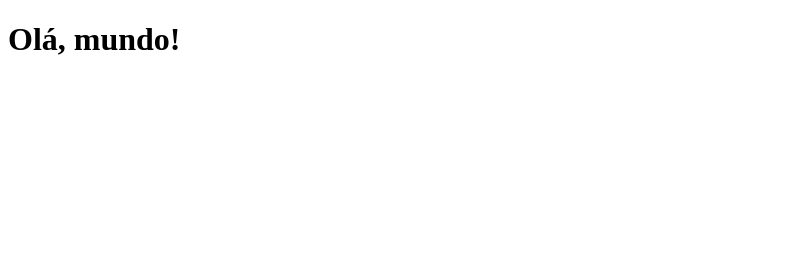
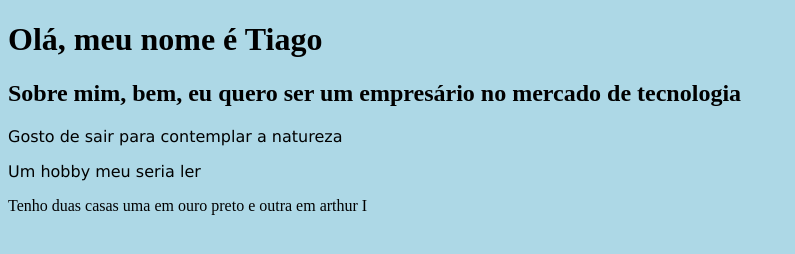
Before and after one commit to T1agoCesar/front-end-studies, a plain HTML site: page index.html in a window 1280 px wide. Shown: the whole page, without its empty margins (0-795 px from the left). Drawn offline with Linux system fonts and the light colour scheme.

Commit message:
resolve conflito e adiciona CSS

```diff
--- a/index.html
+++ b/index.html
@@ -4,8 +4,23 @@
   <meta charset="UTF-8">
   <meta name="viewport" content="width=device-width, initial-scale=1.0">
   <title>Minha primeira página</title>
+  <style>
+  body {
+    background-color: lightblue;
+  }
+  p {
+    font-family: Verdana;
+  }
+  div{
+    width: 400px;
+  }
+</style>
 </head>
 <body>
-  <h1>Olá, mundo!</h1>
+  <h1>Olá, meu nome é Tiago</h1>
+  <h2>Sobre mim, bem, eu quero ser um empresário no mercado de tecnologia</h2>
+  <p>Gosto de sair para contemplar a natureza</p>
+  <p>Um hobby meu seria ler</p>
+  <div>Tenho duas casas uma em ouro preto e outra em arthur I</div>
 </body>
 </html>
```
